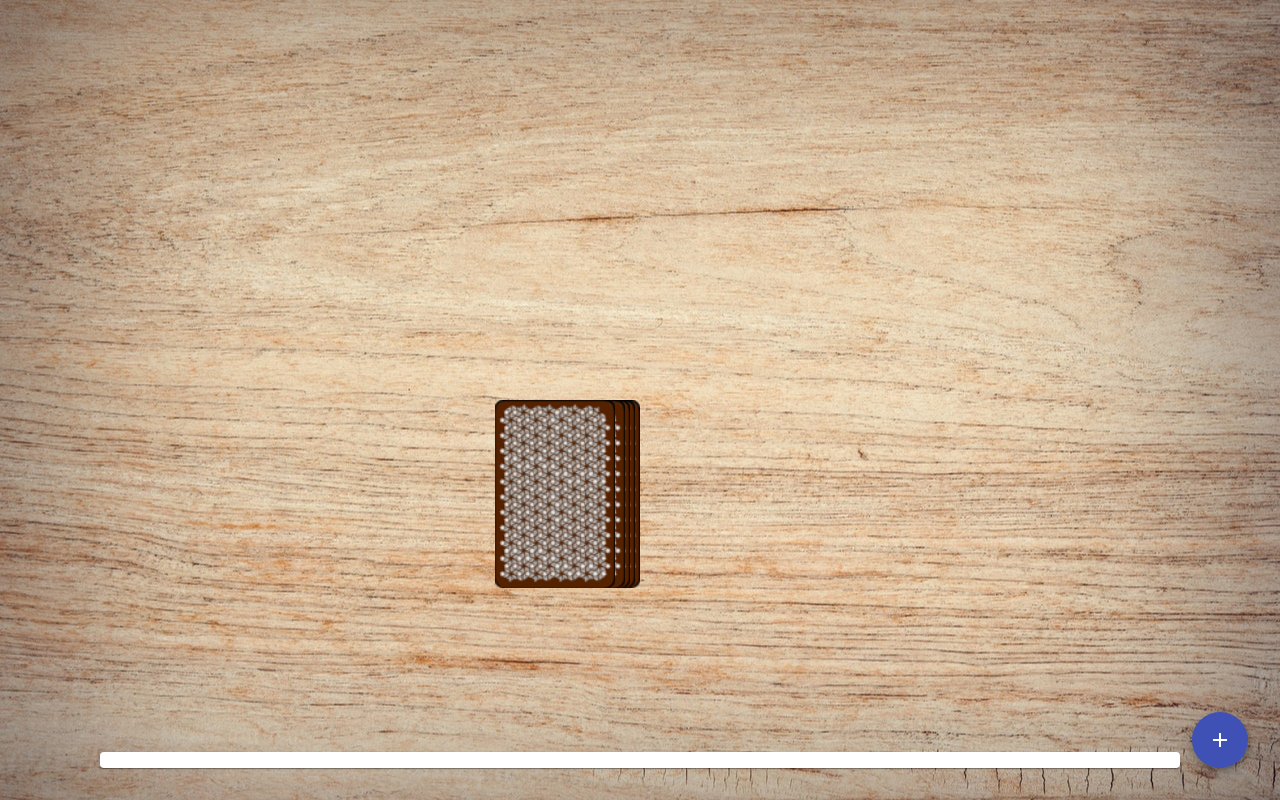
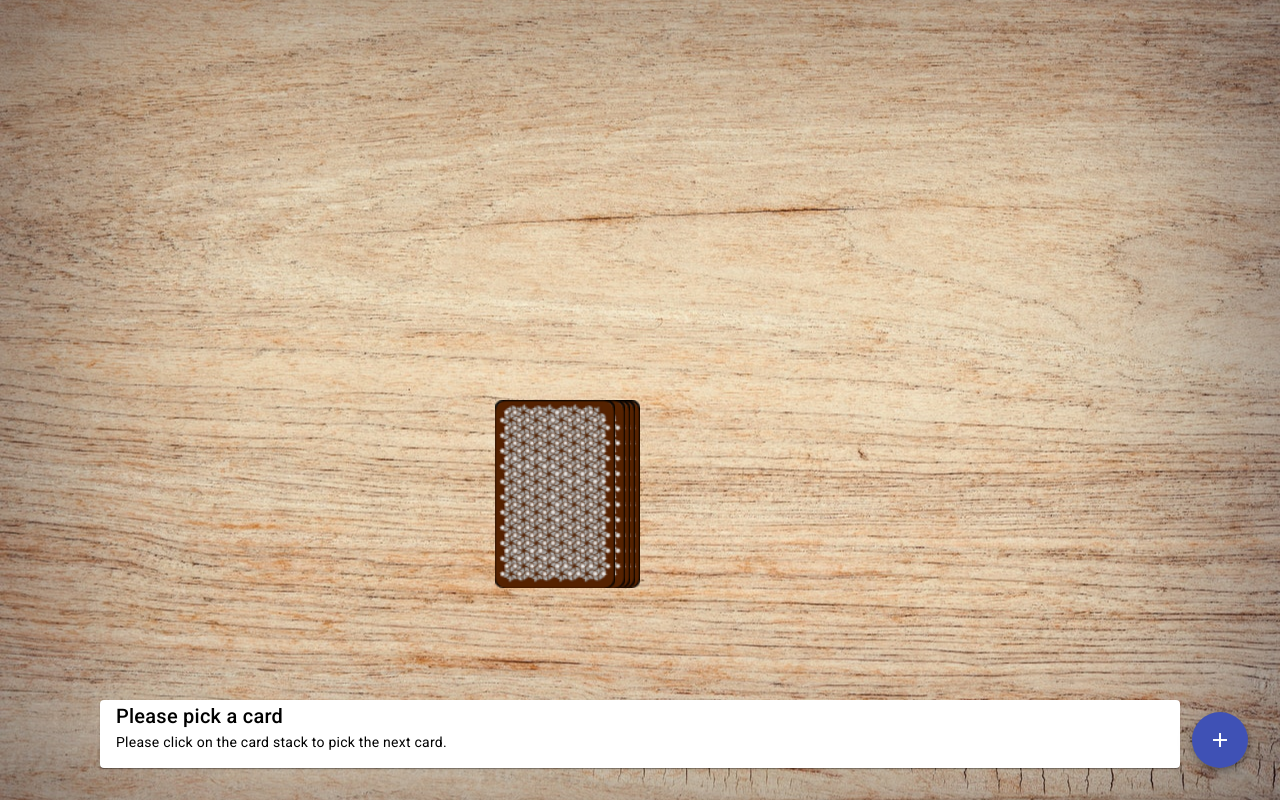
Before and after one commit to Kakar21/Ring-of-Fire, an Angular app: page /game in a window 1280 px wide. Built offline with nearby package versions, Linux system fonts and the light colour scheme.

Commit message:
bugfixes

```diff
--- a/src/app/dialog-add-player/dialog-add-player.component.html
+++ b/src/app/dialog-add-player/dialog-add-player.component.html
@@ -8,5 +8,5 @@
 </mat-dialog-content>
 <mat-dialog-actions>
   <button mat-button (click)="onNoClick()">No Thanks</button>
-  <button mat-button [mat-dialog-close]="name" cdkFocusInitial>Ok</button>
+  <button mat-button [disabled]="name.length === 0" [mat-dialog-close]="name" cdkFocusInitial>Ok</button>
 </mat-dialog-actions>
--- a/src/app/dialog-add-player/dialog-add-player.component.ts
+++ b/src/app/dialog-add-player/dialog-add-player.component.ts
@@ -1,10 +1,9 @@
 import { Component } from '@angular/core';
-import {FormsModule} from '@angular/forms';
-import {MatInputModule} from '@angular/material/input';
-import {MatFormFieldModule} from '@angular/material/form-field';
-import {MatDialogModule} from '@angular/material/dialog';
+import { FormsModule } from '@angular/forms';
+import { MatInputModule } from '@angular/material/input';
+import { MatFormFieldModule } from '@angular/material/form-field';
+import { MatDialog, MatDialogRef, MatDialogModule } from '@angular/material/dialog';
 import { MatButtonModule } from '@angular/material/button';
-
 
 
 @Component({
@@ -17,7 +16,11 @@ import { MatButtonModule } from '@angular/material/button';
 export class DialogAddPlayerComponent {
   name = '';
 
-  onNoClick() {
+  constructor(public dialogRef: MatDialogRef<DialogAddPlayerComponent>,) {
 
   }
+
+  onNoClick(): void {
+    this.dialogRef.close();
+  }
 }
--- a/src/app/game-info/game-info.component.html
+++ b/src/app/game-info/game-info.component.html
@@ -1,4 +1,4 @@
 <mat-card>
-    <mat-card-title>{{ title }}</mat-card-title>
-    <mat-card-content>{{ description }}</mat-card-content>
+    <mat-card-title>{{ card ? title : 'Please pick a card' }}</mat-card-title>
+    <mat-card-content>{{ card ? description : 'Please click on the card stack to pick the next card.' }}</mat-card-content>
   </mat-card>
--- a/src/app/game-info/game-info.component.scss
+++ b/src/app/game-info/game-info.component.scss
@@ -0,0 +1,3 @@
+mat-card-title {
+    margin-left: 16px;
+}
--- a/src/app/game/game.component.html
+++ b/src/app/game/game.component.html
@@ -1,6 +1,3 @@
-<app-player *ngFor="let player of game.players; let i = index;" [ngStyle]="{'top.px': 100 + (i * 90)}"
-    class="player-position" [playerActive]="i === game.currentPlayer" [name]="player"></app-player>
-
 <div class="field">
 
     <div class="card-stack">
@@ -19,6 +16,9 @@
     </div>
 </div>
 
+<app-player *ngFor="let player of game.players; let i = index;" [ngStyle]="{'top.px': 100 + (i * 90)}"
+    class="player-position" [playerActive]="i === game.currentPlayer" [name]="player"></app-player>
+
 <app-game-info [card]="currentCard" class="pin-bottom"></app-game-info>
 
 <button (click)="openDialog()" mat-fab color="primary" class="btn-add">
--- a/src/app/game/game.component.ts
+++ b/src/app/game/game.component.ts
@@ -27,7 +27,7 @@ export class GameComponent {
   }
 
   newGame() {
-    console.log(this.game)
+    console.log(this.game);
   }
 
   takeCard() {
@@ -35,8 +35,11 @@ export class GameComponent {
       this.currentCard = this.game.stack.pop() ?? '';
       this.pickCardAnimation = true;
 
-      console.log('New card:', this.currentCard)
-      console.log(this.game)
+      console.log('New card:', this.currentCard);
+      console.log(this.game);
+
+      this.game.currentPlayer++;
+      this.game.currentPlayer = this.game.currentPlayer % this.game.players.length;
     }
 
     setTimeout(() => {
@@ -48,8 +51,10 @@ export class GameComponent {
   openDialog(): void {
     const dialogRef = this.dialog.open(DialogAddPlayerComponent);
 
-    dialogRef.afterClosed().subscribe((name: string)=> {
-      this.game.players.push(name);
+    dialogRef.afterClosed().subscribe((name: string) => {
+      if (name && name.length > 0) {
+        this.game.players.push(name);
+      }
     });
   }
 }
```
